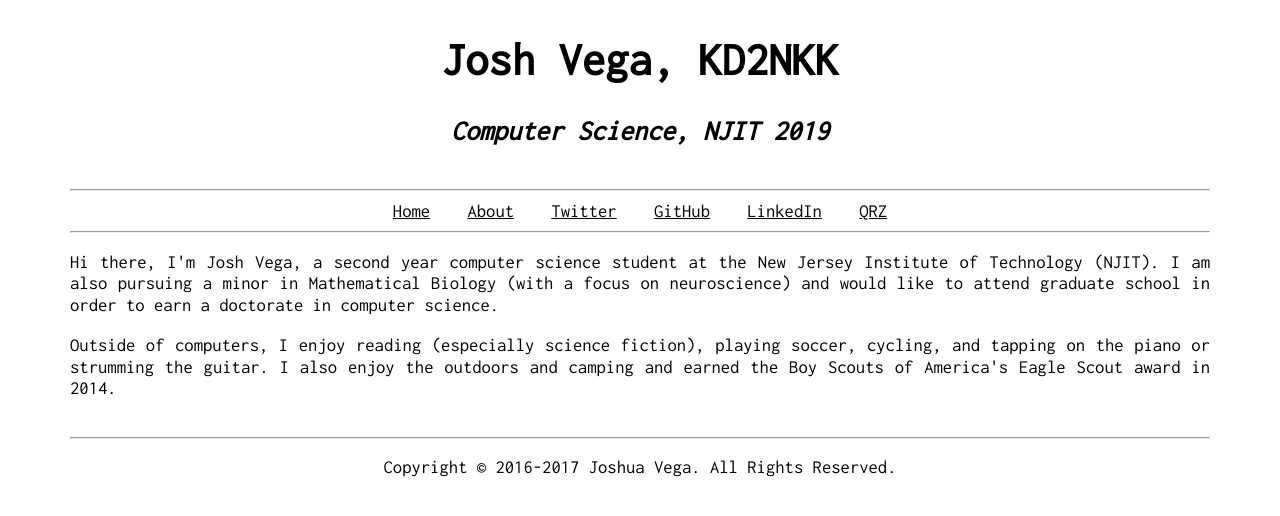
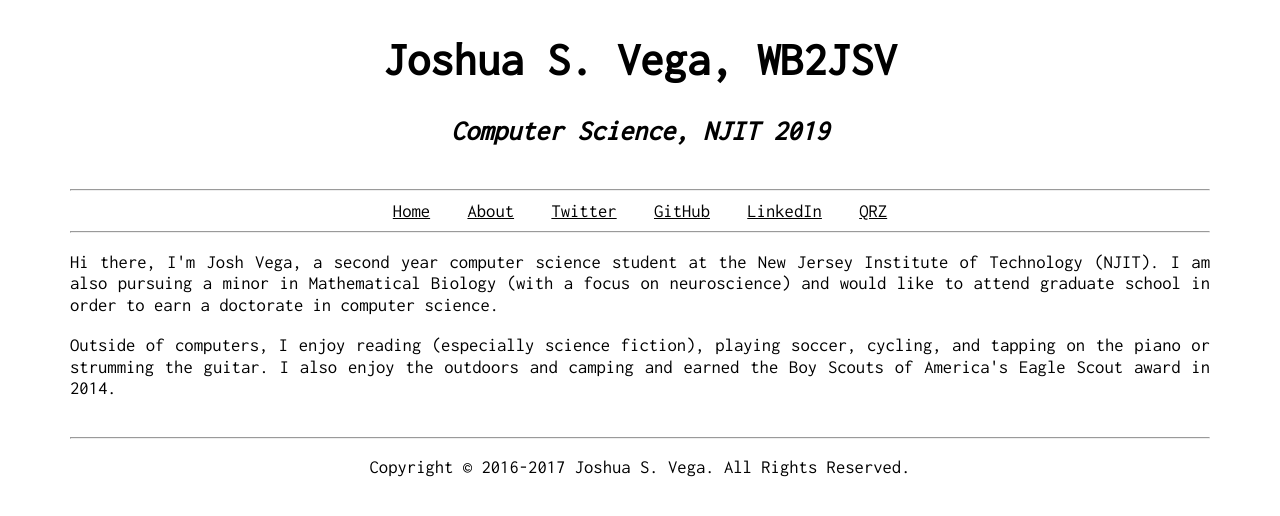
Before and after one commit to Jsvcycling/jsvcycling.github.io, a Jekyll site: the page built from about.html, in a window 1280 px wide. Shown: the top 516 px of the page. Built offline with Jekyll 4.4.1, drawn with Linux system fonts in a browser that asks for light colours.

Commit message:
Updating callsign and QRZ link.

```diff
--- a/_layouts/default.html
+++ b/_layouts/default.html
@@ -28,7 +28,7 @@
 <body>
   <div class="grid wrap wider">
     <div class="whole unit">
-      <h1 id="name"><a href="/">Josh Vega, KD2NKK</a></h1>
+      <h1 id="name"><a href="/">Joshua S. Vega, WB2JSV</a></h1>
       <h2 id="tagline"><em>Computer Science, NJIT 2019</em></h2>
       <hr />
       <div id="navbar">
@@ -37,7 +37,7 @@
         <p class="navbar-link"><a href="https://twitter.com/jsvcycling">Twitter</a></p>
         <p class="navbar-link"><a href="https://github.com/jsvcycling">GitHub</a></p>
         <p class="navbar-link"><a href="https://linkedin.com/in/jsvcycling">LinkedIn</a></p>
-        <p class="navbar-link"><a href="https://qrz.com/db/KD2NKK">QRZ</a></p>
+        <p class="navbar-link"><a href="https://qrz.com/db/WB2JSV">QRZ</a></p>
       </div>
       <hr />
 
@@ -45,7 +45,7 @@
 
       <div id="footer">
         <hr />
-        <p>Copyright &copy; 2016-2017 Joshua Vega. All Rights Reserved.</p>
+        <p>Copyright &copy; 2016-2017 Joshua S. Vega. All Rights Reserved.</p>
       </div>
     </div>
   </div>
--- a/_layouts/post.html
+++ b/_layouts/post.html
@@ -28,7 +28,7 @@
 <body>
   <div class="grid wrap wider">
     <div class="whole unit">
-      <h1 id="name"><a href="/">Josh Vega</a></h1>
+      <h1 id="name"><a href="/">Joshua S. Vega, WB2JSV</a></h1>
       <h2 id="tagline"><em>Computer Science, NJIT 2019</em></h2>
       <hr />
       <div id="navbar">
@@ -37,6 +37,7 @@
         <p class="navbar-link"><a href="https://twitter.com/jsvcycling">Twitter</a></p>
         <p class="navbar-link"><a href="https://github.com/jsvcycling">GitHub</a></p>
         <p class="navbar-link"><a href="https://linkedin.com/in/jsvcycling">LinkedIn</a></p>
+        <p class="navbar-link"><a href="https://qrz.com/db/WB2JSV">QRZ</a></p>
       </div>
       <hr />
 
@@ -48,7 +49,7 @@
 
       <div id="footer">
         <hr />
-        <p>Copyright &copy; 2016-2017 Joshua Vega. All Rights Reserved.</p>
+        <p>Copyright &copy; 2016-2017 Joshua S. Vega. All Rights Reserved.</p>
       </div>
     </div>
   </div>
```
